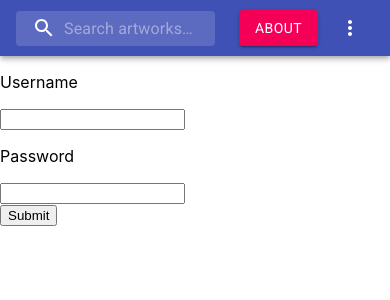
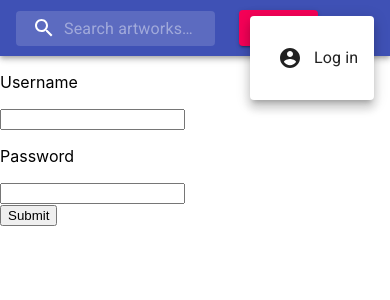
Before and after one commit to alisay/MAM-Client, a React (Create React App) app: page /account in a window 390 px wide. Both pictures are taken after a click on the button "show more". Shown: the top 300 px of the page. Built offline with nearby package versions, Linux system fonts and the light colour scheme; no server answers; what react-geocode would draw is missing.

Commit message:
add janky mobile menu

```diff
--- a/src/components/navbar.js
+++ b/src/components/navbar.js
@@ -86,6 +86,7 @@ export default function PrimarySearchAppBar(props) {
     setAnchorEl(event.currentTarget);
   };
 
+
   const handleMobileMenuClose = () => {
     setMobileMoreAnchorEl(null);
   };
@@ -122,6 +123,30 @@ export default function PrimarySearchAppBar(props) {
   );
 
   const mobileMenuId = 'primary-search-account-menu-mobile';
+  const renderMobileMenu = (
+    <Menu
+      anchorEl={mobileMoreAnchorEl}
+      anchorOrigin={{ vertical: 'top', horizontal: 'right' }}
+      id={mobileMenuId}
+      keepMounted
+      transformOrigin={{ vertical: 'top', horizontal: 'right' }}
+      open={isMobileMenuOpen}
+      onClose={handleMobileMenuClose}
+    >
+      <MenuItem component={Link} to={'/account'} onClick={handleProfileMenuOpen}>
+        <IconButton
+          aria-label="account of current user"
+          aria-controls="primary-search-account-menu"
+          aria-haspopup="true"
+          color="inherit"
+        >
+          <AccountCircle />
+        </IconButton>
+        <p>{context.token ? "Profile " : "Log in"}</p>
+      </MenuItem>
+      {context.token && <MenuItem onClick={handleLogOut}>Log out</MenuItem>}
+    </Menu>
+  );
 
   const handleKeyDown = (event)=> {
     if (event.key === 'Enter') {
@@ -184,14 +209,15 @@ export default function PrimarySearchAppBar(props) {
               aria-controls={mobileMenuId}
               aria-haspopup="true"
               onClick={handleMobileMenuOpen}
+              open={isMobileMenuOpen}
               color="inherit"
             >
               <MoreIcon />
             </IconButton>
           </div>
-          {/* <Button color="inherit">About</Button> */}
         </Toolbar>
       </AppBar>
+      {renderMobileMenu}
       {renderMenu}
     </div>
   );
```
